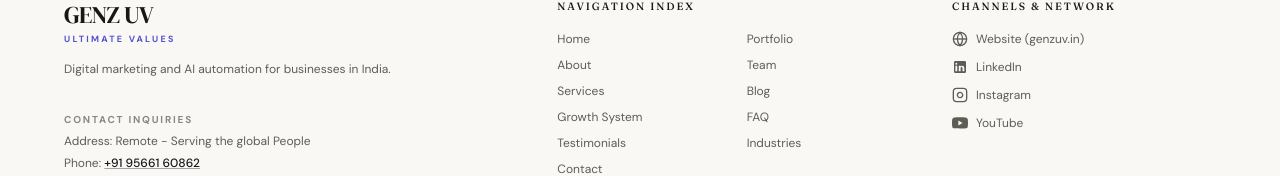
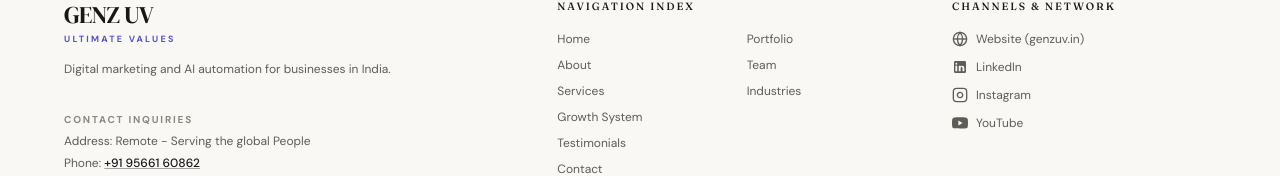
Before and after one commit to Abu-sid07/GENZUV-Lan, a Next.js app: page / in a window 1280 px wide. Shown: the part 11022-11198 px from the top of the page. Built offline with nearby package versions, Linux system fonts and the light colour scheme.

Commit message:
button disabled in footer

```diff
--- a/components/ui/footer.tsx
+++ b/components/ui/footer.tsx
@@ -141,12 +141,12 @@
                 <a href="#team" className="text-[#5F5C56] transition-colors hover:text-[#19181A]">
                   Team
                 </a>
-                <a href="#blog" className="text-[#5F5C56] transition-colors hover:text-[#19181A]">
+                {/* <a href="#blog" className="text-[#5F5C56] transition-colors hover:text-[#19181A]">
                   Blog
                 </a>
                 <a href="#faq" className="text-[#5F5C56] transition-colors hover:text-[#19181A]">
                   FAQ
-                </a>
+                </a> */}
                 <a href="#industries" className="text-[#5F5C56] transition-colors hover:text-[#19181A]">
                   Industries
                 </a>
```
